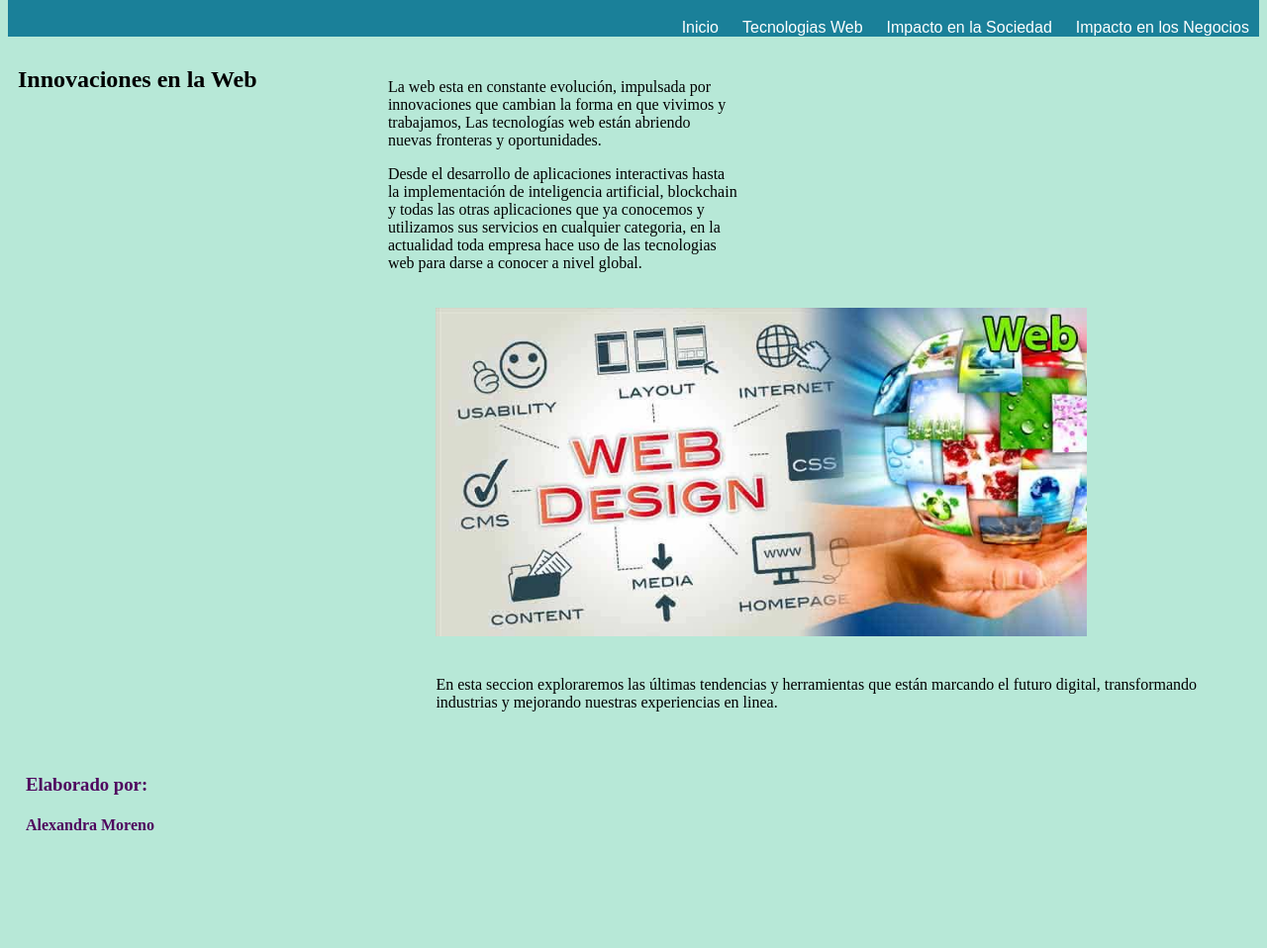
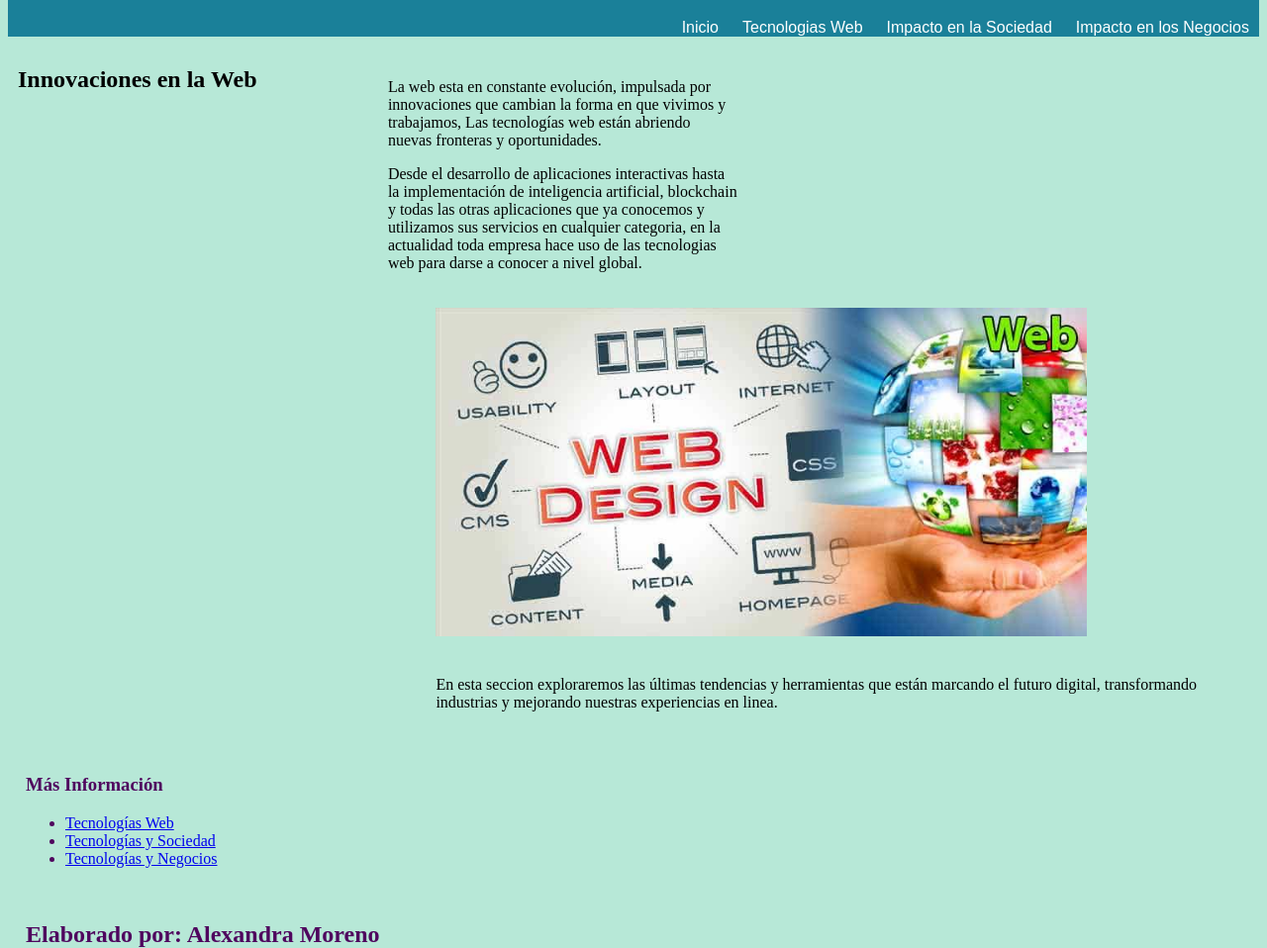
Before and after one commit to Alemarisol/Mi-primer-web, a plain HTML site: page tecnologiasweb.html in a window 1280 px wide. Shown: the part 171-1129 px from the top of the page at 99% size. Before the commit the page ends 1014 px from the top, so only its background shows below. Drawn offline with Linux system fonts and the light colour scheme.

Commit message:
Mi primer web 2B

```diff
--- a/tecnologiasweb.html
+++ b/tecnologiasweb.html
@@ -41,8 +41,15 @@
 </div>
     <br><br>
     <footer>
-    <h3>Elaborado por:</h3>
-    <h4>Alexandra Moreno</h4>
-</footer>
+        <h3>Más Información</h3>
+        <ul>
+            <li><a href="https://www.tecnoweb2.com/tecnologias-web">Tecnologías Web</a></li>
+            <li><a href="https://www.euroinnova.edu.es/blog/revista-educacion-espana/influencia-tecnologia-sociedad">Tecnologías y Sociedad</a></li>
+            <li><a href="https://www.beetrack.com/es/blog/tecnologia-en-los-negocios-logistica-ejemplos-reales">Tecnologías y Negocios</a></li>
+
+        </ul>
+    <br>
+    <h2>Elaborado por: Alexandra Moreno</h2>
+    </footer>
 </body>
 </html>
```
Also changed, not shown: impactoenlasociedad.html (+9 -1 lines), impactoenlosnegocios.html (+8 -3 lines), index.html (+2 -2 lines).
